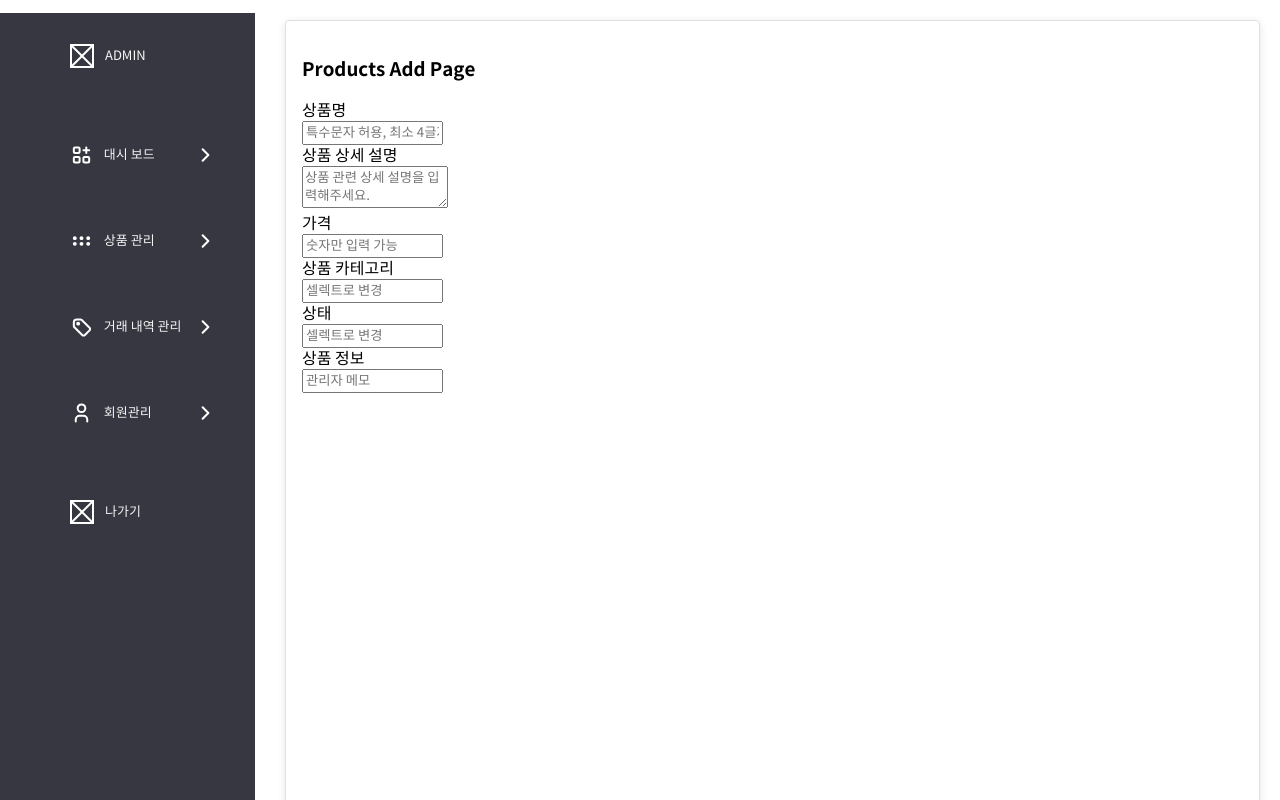
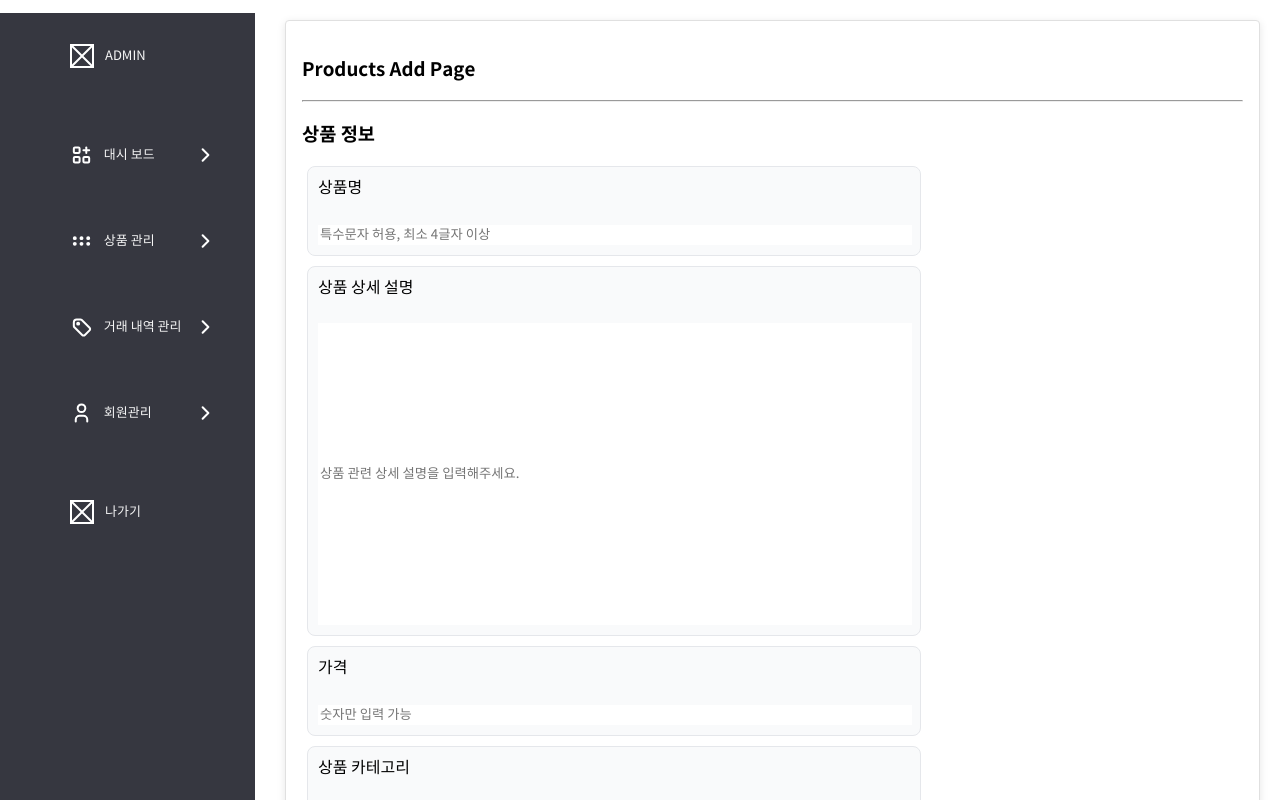
Before and after one commit to 9walnut/TheWave, a React (Create React App) app in the folder client/: page /admin/products/add in a window 1280 px wide. Shown: the top 800 px of the page. Built offline with nearby package versions, Linux system fonts and the light colour scheme.

Commit message:
✨ Products Add Page 코드 추가

```diff
--- a/client/src/pages/adminPage/Orders.js
+++ b/client/src/pages/adminPage/Orders.js
@@ -55,10 +55,6 @@ const DUMMY = [
 ];
 
 function Orders() {
-  const [selectDeliveryStatus, setSelectDeliveryStatus] = useState("");
-
-  const addSelectBox = () => {};
-
   return (
     <>
       <Card>
--- a/client/src/pages/adminPage/ProductsAdd.js
+++ b/client/src/pages/adminPage/ProductsAdd.js
@@ -4,23 +4,46 @@ import AdminInput from "../../shared/adminPage/components/AdminInput";
 import AdminInputText from "../../shared/adminPage/components/AdminInputText";
 import Card from "../../shared/adminPage/components/Card";
 
+import AdminButtonBlack from "../../components/adminPage/AdminButtonBlack";
+
 function ProductsAdd() {
+  const textAreaStyle = {
+    width: "590px",
+    height: "300px",
+  };
   return (
     <>
       <Card>
         <h3>Products Add Page</h3>
-        <AdminInputText>상품명</AdminInputText>
-        <AdminInput type="text" placeholder="특수문자 허용, 최소 4글자 이상" />
-        <AdminInputText>상품 상세 설명</AdminInputText>
-        <textarea placeholder="상품 관련 상세 설명을 입력해주세요." />
-        <AdminInputText>가격</AdminInputText>
-        <AdminInput type="number" placeholder="숫자만 입력 가능" />
-        <AdminInputText>상품 카테고리</AdminInputText>
-        <AdminInput type="text" placeholder="셀렉트로 변경" />
-        <AdminInputText>상태</AdminInputText>
-        <AdminInput type="text" placeholder="셀렉트로 변경" />
-        <AdminInputText>상품 정보</AdminInputText>
-        <AdminInput type="text" placeholder="관리자 메모" />
+        <hr />
+
+        <h3>상품 정보</h3>
+        <AdminInput type="text" placeholder="특수문자 허용, 최소 4글자 이상">
+          상품명
+        </AdminInput>
+        <AdminInput
+          type="text"
+          placeholder="상품 관련 상세 설명을 입력해주세요."
+          style={textAreaStyle}
+        >
+          상품 상세 설명
+        </AdminInput>
+        <AdminInput type="number" placeholder="숫자만 입력 가능">
+          가격
+        </AdminInput>
+        <AdminInput type="text" placeholder="셀렉트로 변경">
+          상품 카테고리
+        </AdminInput>
+        <AdminInput type="text" placeholder="셀렉트로 변경">
+          상태
+        </AdminInput>
+        <AdminInput type="text" placeholder="관리자 메모">
+          상품 정보
+        </AdminInput>
+        <hr />
+        <h3>이미지 정보</h3>
+        <h3>얘도 문제군</h3>
+        <AdminButtonBlack>상품 등록하기</AdminButtonBlack>
       </Card>
     </>
   );
--- a/client/src/pages/adminPage/ProductsDetail.js
+++ b/client/src/pages/adminPage/ProductsDetail.js
@@ -2,12 +2,17 @@ import React from "react";
 
 import * as S from "../../styles/adminPage/ProductsDetail.js";
 
+import Card from "../../shared/adminPage/components/Card";
+
 function ProductsDetail() {
   return (
     <>
-      <h3>상품 상세 페이지</h3>
-      <h3>데이터를 가져와서 쿼리스트링으로 사용해야할거같은데..? </h3>
-      <h3>일단 모르겠으니 Route path="products/:productsID" </h3>
+      <Card>
+        <h3>상품 상세 페이지</h3>
+        <h3>데이터를 가져와서 쿼리스트링으로 사용해야할거같은데..? </h3>
+        <h3>일단 모르겠으니 Route path="products/:productsID" </h3>
+        <h3>상품 업로드한 데이터 인풋 그대로 가져와서 readonly로 ? </h3>
+      </Card>
     </>
   );
 }
--- a/client/src/shared/adminPage/components/AdminInput.js
+++ b/client/src/shared/adminPage/components/AdminInput.js
@@ -1,8 +1,17 @@
+import * as S from "./AdminInputStyle.js";
+
 function AdminInput(props) {
   return (
     <>
       <div>
-        <input type={props.type} placeholder={props.placeholder} />
+        <S.InputBox>
+          <S.AdminInputText>{props.children}</S.AdminInputText>
+          <S.StyledInput
+            type={props.type}
+            placeholder={props.placeholder}
+            style={props.style}
+          />
+        </S.InputBox>
       </div>
     </>
   );
--- /dev/null
+++ b/client/src/shared/adminPage/components/AdminInputStyle.js
@@ -0,0 +1,25 @@
+import styled from "styled-components";
+
+export const InputBox = styled.div`
+  width: 592px;
+  /* height: 72px; */
+  flex-shrink: 0;
+  border-radius: 8px;
+  border: 1px solid #e5e7eb;
+  background: #f9fafb;
+  padding: 10px;
+  margin-bottom: 10px;
+  margin-left: 5px;
+`;
+
+export const AdminInputText = styled.div`
+  margin-bottom: 25px;
+  color: black;
+`;
+
+// input 기본 스타일 속성
+export const StyledInput = styled.input`
+  border: none;
+  outline: none;
+  width: 590px;
+`;
--- a/client/src/shared/adminPage/components/CardStyle.js
+++ b/client/src/shared/adminPage/components/CardStyle.js
@@ -9,5 +9,5 @@ export const CardBox = styled.div`
   border-radius: 4px;
   padding: 1rem;
   overflow: hidden;
-  height: 1000px;
+  height: 100%;
 `;
```
